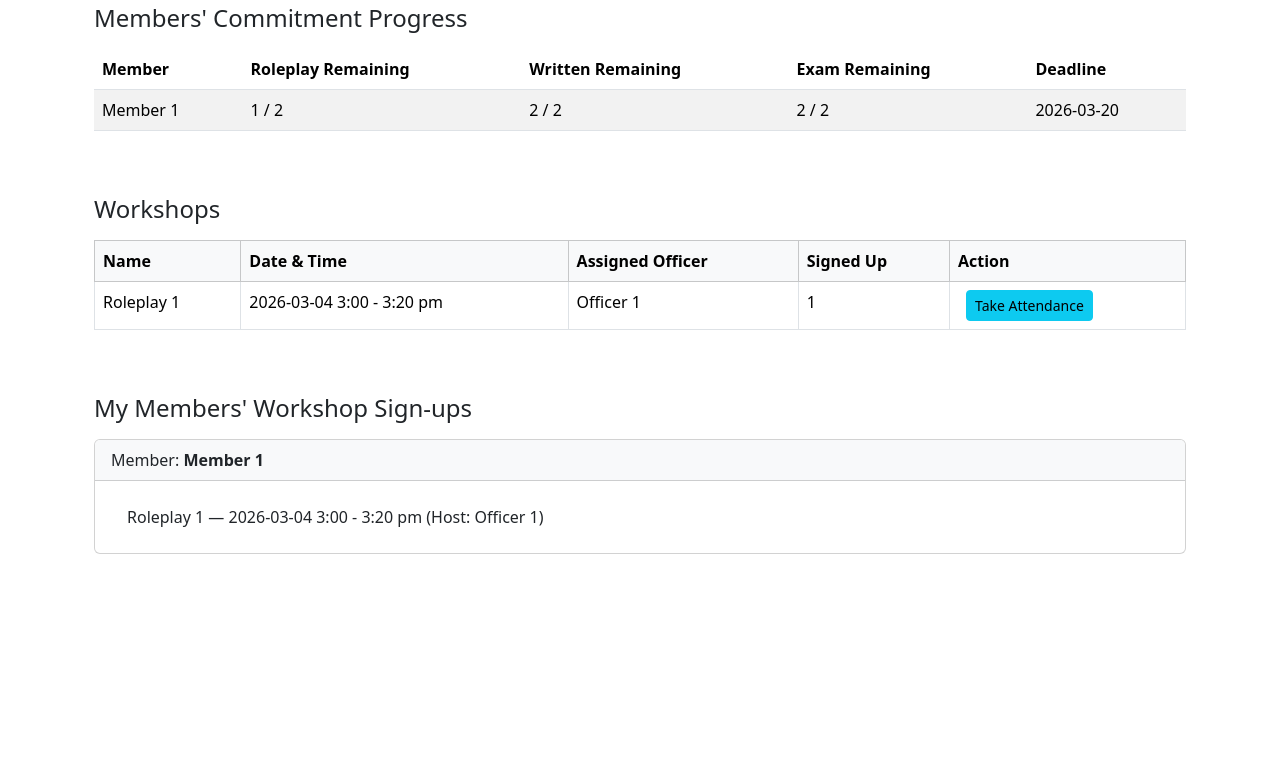
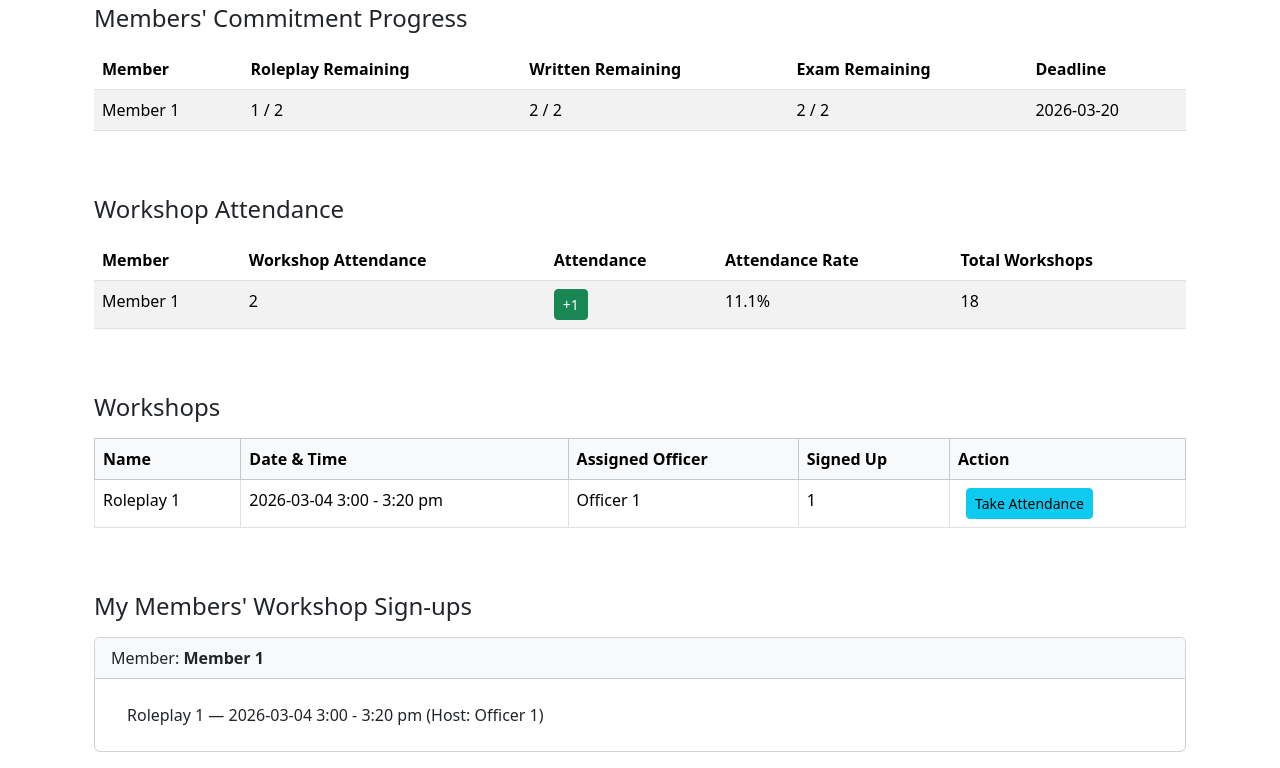
Before and after one commit to weikang-a11y/club-tracker, a Flask app: page / in a window 1280 px wide. Shown: the part 242-1010 px from the top of the page. Before the commit the page ends 796 px from the top, so only its background shows below. Run offline with Flask 3, Linux system fonts and the light colour scheme; a user stored in the database is signed in.

Commit message:
Updated dashboard layout and fixed attendance display

```diff
--- a/app.py
+++ b/app.py
@@ -63,6 +63,14 @@ workshop_signups = db.Table('workshop_signups',
     db.Column('attended', db.Boolean, default=False, nullable=False)
 )
 
+class GeneralAttendance(db.Model):
+    id = db.Column(db.Integer, primary_key=True)
+    officer_id = db.Column(db.Integer, db.ForeignKey('user.id'), nullable=False)
+    member_name = db.Column(db.String(100), nullable=False)
+    manual_count = db.Column(db.Integer, default=0)  # manual +1 increments
+
+    officer = db.relationship('User', backref='general_attendances')
+
 @login_manager.user_loader
 def load_user(user_id):
     return User.query.get(int(user_id))
@@ -112,22 +120,43 @@ app.jinja_env.filters['friendly_slot'] = friendly_slot
 @app.route('/')
 @login_required
 def dashboard():
-    print(f"[DASHBOARD] User: {current_user.username} | Role: {current_user.role} | ID: {current_user.id}")
-
     commitments = []
     progress_summary = None
     attendance_summary = None
+    assigned_workshops = []
+    workshop_attendance_data = []
     workshops = []
-    my_signups = []
-    mentees_workshops = {}
-    signed_times = []
 
     if current_user.role == 'officer':
         commitments = Commitment.query.filter_by(user_id=current_user.id).all()
-        workshops = Workshop.query.filter_by(officer_id=current_user.id)\
-                                  .options(joinedload(Workshop.officer))\
-                                  .order_by(Workshop.time).all()
-    elif current_user.role == 'member':
+        assigned_workshops = Workshop.query.filter_by(officer_id=current_user.id)\
+                                            .options(joinedload(Workshop.officer))\
+                                            .order_by(Workshop.time).all()
+        workshops = assigned_workshops
+
+        # Officer: per-member workshop attendance summary
+        member_names = {c.member_name for c in commitments}
+        for member_name in member_names:
+            member = User.query.filter_by(username=member_name).first()
+            if member:
+                actual_attended = db.session.query(workshop_signups).filter_by(
+                    user_id=member.id,
+                    attended=True
+                ).join(Workshop).filter(Workshop.officer_id == current_user.id).count()
+
+                ga = GeneralAttendance.query.filter_by(officer_id=current_user.id, member_name=member_name).first()
+                manual_count = ga.manual_count if ga else 0
+
+                total_attended = actual_attended + manual_count
+
+                workshop_attendance_data.append({
+                    'member_name': member_name,
+                    'total_attended': total_attended,
+                    'manual_count': manual_count,
+                    'actual_attended': actual_attended
+                })
+
+    else:  # member
         commitments = Commitment.query.filter_by(member_name=current_user.username).all()
         workshops = Workshop.query.options(joinedload(Workshop.officer)).order_by(Workshop.time).all()
 
@@ -140,26 +169,32 @@ def dashboard():
                 'deadline': c.deadline.strftime('%Y-%m-%d') if c.deadline else 'N/A'
             }
 
-        # Attendance summary for member
-        db.session.expire_all()
-        total_signed = len(current_user.workshops.all())
-        attended_count = db.session.query(workshop_signups).filter_by(
-            user_id=current_user.id,
-            attended=True
-        ).count()
-        attendance_rate = (attended_count / total_signed * 100) if total_signed > 0 else 0.0
-        attendance_summary = {
-            'signed': total_signed,
-            'attended': attended_count,
-            'rate': round(attendance_rate, 1)
-        }
+            # Find the officer who assigned this commitment
+            officer = c.user
+            officer_id = officer.id if officer else None
 
-        print(f"[MEMBER DASHBOARD] User {current_user.username} (ID {current_user.id}):")
-        print(f"  - Signed up: {total_signed}")
-        print(f"  - Attended: {attended_count}")
-        print(f"  - Rate: {attendance_rate:.1f}%")
-    else:
-        print("[DASHBOARD] Unknown role - skipping calculations")
+            # Attended only from workshops assigned to that officer
+            actual_attended = 0
+            manual_count = 0
+            if officer_id:
+                actual_attended = db.session.query(workshop_signups).filter_by(
+                    user_id=current_user.id,
+                    attended=True
+                ).join(Workshop).filter(Workshop.officer_id == officer_id).count()
+
+                ga = GeneralAttendance.query.filter_by(officer_id=officer_id, member_name=current_user.username).first()
+                manual_count = ga.manual_count if ga else 0
+
+            total_attended = actual_attended + manual_count
+
+            total_signed = len(current_user.workshops.all())
+            attendance_rate = (total_attended / 18 * 100) if 18 > 0 else 0.0  # fixed 18 to match officer table
+
+            attendance_summary = {
+                'signed': total_signed,
+                'attended': total_attended,
+                'rate': round(attendance_rate, 1)
+            }
 
     for ws in workshops:
         ws.end_time = ws.time + timedelta(minutes=20)
@@ -181,6 +216,8 @@ def dashboard():
         commitments=commitments,
         progress_summary=progress_summary,
         attendance_summary=attendance_summary,
+        assigned_workshops=assigned_workshops,
+        workshop_attendance_data=workshop_attendance_data,
         workshops=workshops,
         my_signups=my_signups,
         mentees_workshops=mentees_workshops,
@@ -361,6 +398,24 @@ def workshop_attendance(workshop_id):
         members_with_attendance=members_with_attendance
     )
 
+@app.route('/increment_general_attendance', methods=['POST'])
+@login_required
+def increment_general_attendance():
+    if current_user.role != 'officer':
+        flash('Only officers can update attendance.', 'danger')
+        return redirect(url_for('dashboard'))
+
+    member_name = request.form.get('member_name')
+    ga = GeneralAttendance.query.filter_by(officer_id=current_user.id, member_name=member_name).first()
+    if ga:
+        ga.manual_count += 1
+        db.session.commit()
+        flash('General attendance incremented!', 'success')
+    else:
+        flash('Member not found.', 'danger')
+
+    return redirect(url_for('dashboard'))
+
 @app.route('/reports', methods=['GET', 'POST'])
 @login_required
 def reports():
@@ -376,29 +431,36 @@ def reports():
         attended_count = db.session.query(workshop_signups).filter_by(
             workshop_id=ws.id, attended=True
         ).count()
-        # Get attended users for this workshop
-        attended_users = db.session.query(workshop_signups.c.user_id).filter_by(
-            workshop_id=ws.id, attended=True
-        ).all()
-        attended_user_ids = {uid for (uid,) in attended_users}
-
         for member in ws.signups:
             username = member.username
             if username not in member_summary:
-                member_summary[username] = {'signups': 0, 'attended': 0}
+                member_summary[username] = {'signups': 0, 'attended': 0, 'manual': 0}
             member_summary[username]['signups'] += 1
-            if member.id in attended_user_ids:
+            if member.id in {row[0] for row in db.session.query(workshop_signups.c.user_id).filter_by(
+                workshop_id=ws.id, attended=True
+            ).all()}:
                 member_summary[username]['attended'] += 1
+
+    # Add manual +1 from GeneralAttendance to match dashboard "Workshop Attendance"
+    gas = GeneralAttendance.query.filter_by(officer_id=current_user.id).all()
+    for ga in gas:
+        username = ga.member_name
+        if username in member_summary:
+            member_summary[username]['manual'] += ga.manual_count
+        else:
+            member_summary[username] = {'signups': 0, 'attended': 0, 'manual': ga.manual_count}
 
     reports_data = []
     for username, stats in member_summary.items():
+        actual_attended = stats['attended']
+        manual = stats['manual']
+        total_attended = actual_attended + manual  # now matches "Workshop Attendance"
         signups = stats['signups']
-        attended = stats['attended']
-        rate = (attended / signups * 100) if signups > 0 else 0
+        rate = (total_attended / 18 * 100) if 18 > 0 else 0  # fixed 18
         reports_data.append({
             'member': username,
             'signups_count': signups,
-            'attended_count': attended,
+            'attended_count': total_attended,  # matches dashboard
             'attendance_rate': round(rate, 1)
         })
 
--- a/templates/dashboard.html
+++ b/templates/dashboard.html
@@ -23,7 +23,7 @@
         <a href="{{ url_for('logout') }}" class="btn btn-outline-danger float-end">Logout</a>
     </div>
 
-    <!-- Progress Summary (Member only) -->
+    <!-- Progress Summary (Member only) – near top -->
     {% if user.role == 'member' and progress_summary %}
         <div class="card mb-4 border-primary">
             <div class="card-header bg-primary text-white">
@@ -64,20 +64,6 @@
         </div>
     {% endif %}
 
-    <!-- Attendance Summary (Member only) -->
-    {% if user.role == 'member' and attendance_summary %}
-        <div class="card mb-4 border-success">
-            <div class="card-header bg-success text-white">
-                <h5 class="mb-0">My Attendance Summary</h5>
-            </div>
-            <div class="card-body">
-                <p>Signed up for workshops: <strong>{{ attendance_summary.signed }}</strong></p>
-                <p>Attended: <strong>{{ attendance_summary.attended }}</strong></p>
-                <p>Attendance rate: <strong>{{ attendance_summary.rate }}%</strong></p>
-            </div>
-        </div>
-    {% endif %}
-
     <!-- Officer: Members' Commitment Progress -->
     {% if user.role == 'officer' and commitments %}
         <h4 class="mt-5 mb-3">Members' Commitment Progress</h4>
@@ -100,6 +86,40 @@
                         <td>{{ c.remaining_written }} / {{ c.required_written }}</td>
                         <td>{{ c.remaining_exam }} / {{ c.required_exam }}</td>
                         <td>{{ c.deadline.strftime('%Y-%m-%d') if c.deadline else 'N/A' }}</td>
+                    </tr>
+                    {% endfor %}
+                </tbody>
+            </table>
+        </div>
+    {% endif %}
+
+    <!-- Officer: Members' Workshop Attendance -->
+    {% if user.role == 'officer' and workshop_attendance_data %}
+        <h4 class="mt-5 mb-3">Workshop Attendance</h4>
+        <div class="table-responsive">
+            <table class="table table-striped table-hover">
+                <thead>
+                    <tr>
+                        <th>Member</th>
+                        <th>Workshop Attendance</th>
+                        <th>Attendance</th>
+                        <th>Attendance Rate</th>
+                        <th>Total Workshops</th>
+                    </tr>
+                </thead>
+                <tbody>
+                    {% for data in workshop_attendance_data %}
+                    <tr>
+                        <td>{{ data.member_name }}</td>
+                        <td>{{ data.total_attended }}</td>
+                        <td>
+                            <form method="POST" action="{{ url_for('increment_general_attendance') }}" style="display:inline;">
+                                <input type="hidden" name="member_name" value="{{ data.member_name }}">
+                                <button type="submit" class="btn btn-sm btn-success">+1</button>
+                            </form>
+                        </td>
+                        <td>{{ (data.total_attended / 18 * 100) | round(1) }}%</td>
+                        <td>18</td>
                     </tr>
                     {% endfor %}
                 </tbody>
@@ -221,5 +241,45 @@
             </div>
         {% endfor %}
     {% endif %}
+
+    <!-- Member: Workshop Attendance (at the very bottom) -->
+    {% if user.role == 'member' and workshop_attendance_data %}
+        <h4 class="mt-5 mb-3">Workshop Attendance</h4>
+        <div class="table-responsive">
+            <table class="table table-striped table-hover">
+                <thead>
+                    <tr>
+                        <th>Workshop Attendance</th>
+                        <th>Attendance Rate</th>
+                        <th>Total Workshops</th>
+                    </tr>
+                </thead>
+                <tbody>
+                    {% for data in workshop_attendance_data %}
+                    <tr>
+                        <td>{{ data.total_attended }}</td>
+                        <td>{{ (data.total_attended / 18 * 100) | round(1) }}%</td>
+                        <td>18</td>
+                    </tr>
+                    {% endfor %}
+                </tbody>
+            </table>
+        </div>
+    {% endif %}
+
+    <!-- My Attendance Summary (Member only) – now at the very bottom -->
+    {% if user.role == 'member' and attendance_summary %}
+        <h4 class="mt-5 mb-3">My Attendance Summary</h4>
+        <div class="card mb-4 border-success">
+            <div class="card-header bg-success text-white">
+                <h5 class="mb-0">My Attendance Summary</h5>
+            </div>
+            <div class="card-body">
+                <p>Signed up for workshops: <strong>{{ attendance_summary.signed }}</strong></p>
+                <p>Attended: <strong>{{ attendance_summary.attended }}</strong></p>
+                <p>Attendance rate: <strong>{{ attendance_summary.rate }}%</strong></p>
+            </div>
+        </div>
+    {% endif %}
 </div>
 {% endblock %}
```
Also changed, not shown: instance/club.db.
